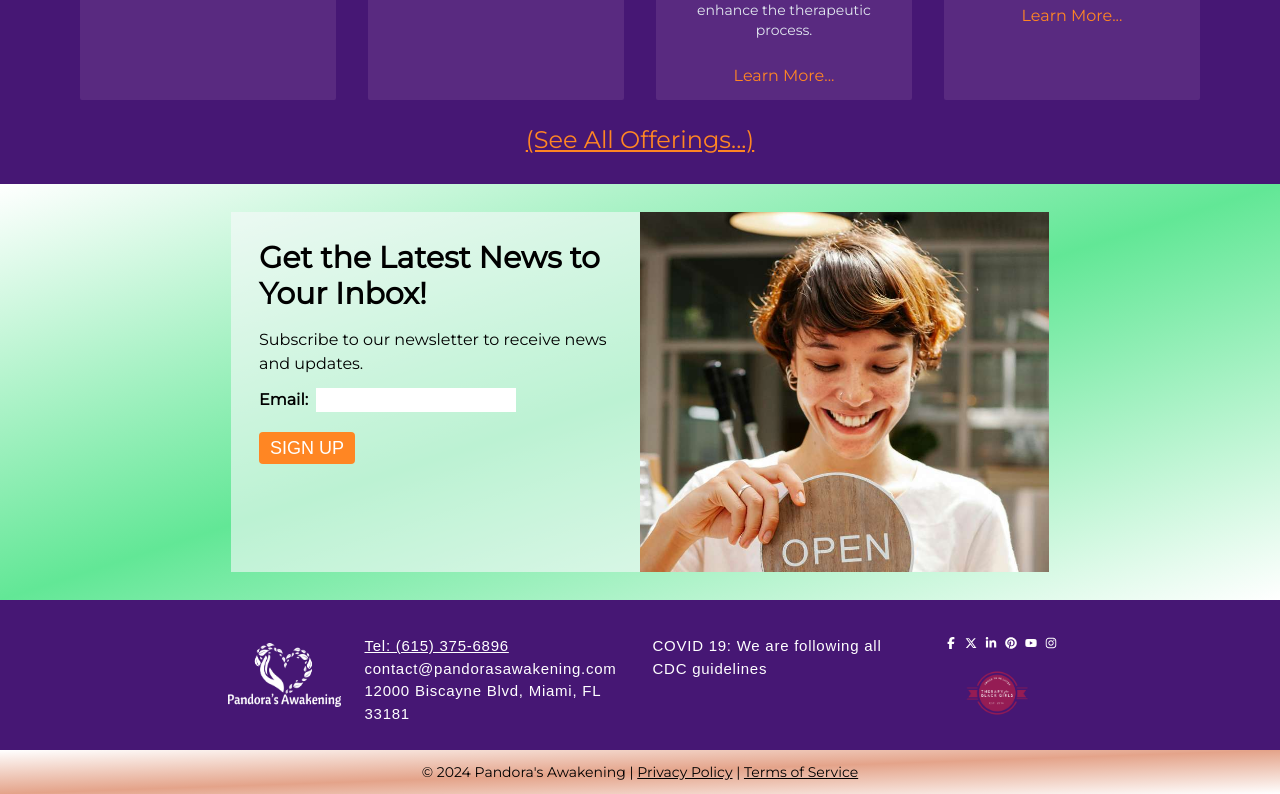
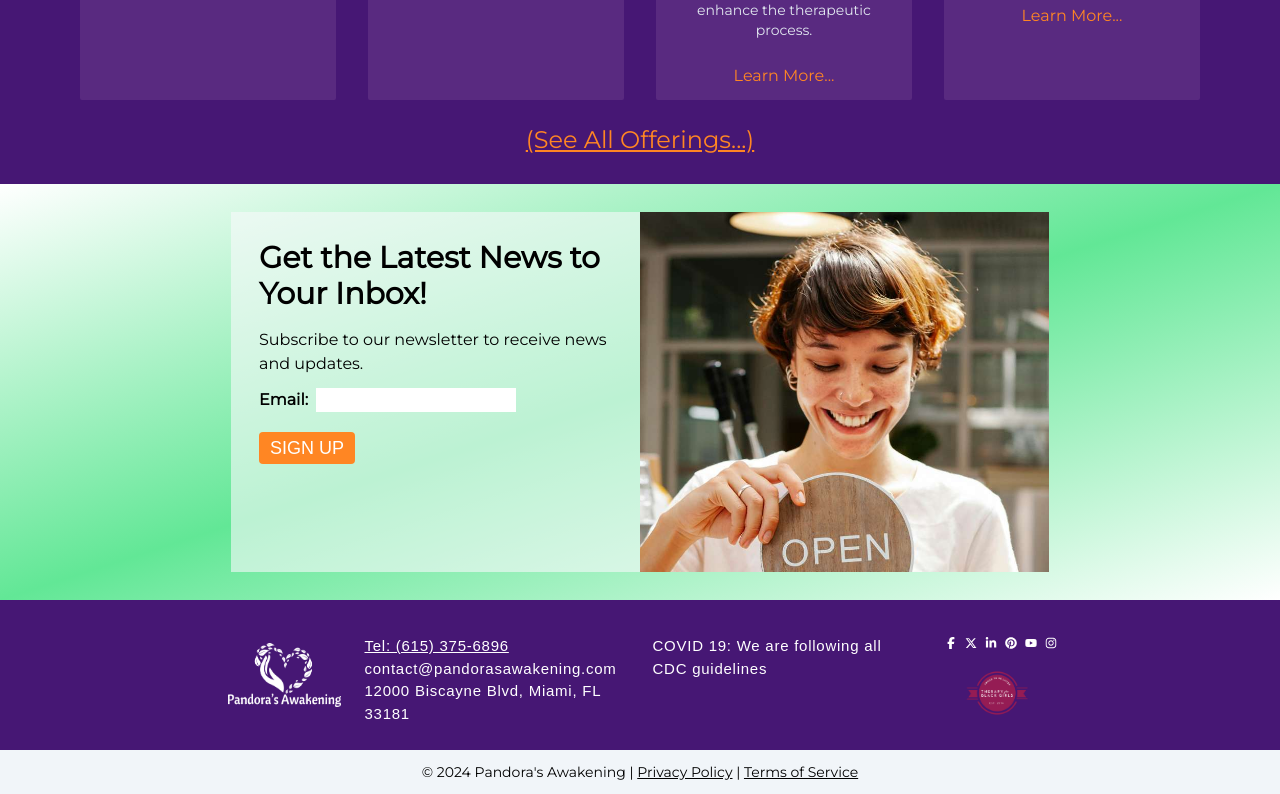
Before and after one commit to dogbeide/pandoras-awakening, a Next.js app: page / in a window 1280 px wide. Shown: the part 2379-3173 px from the top of the page. Built offline with nearby package versions, Linux system fonts and the light colour scheme; a web font is replaced by a local one.

Commit message:
change subfooter to white from pink jasper

```diff
--- a/app/components/footer/SubFooter.jsx
+++ b/app/components/footer/SubFooter.jsx
@@ -1,7 +1,7 @@
 export default function SubFooter() {
 
   return (
-    <div className="bg-gradient-to-br from-white via-pandoras-jasper-50 to-white py-3 text-center text-sm max-sm:text-xs">
+    <div className="bg-slate-100 py-3 text-center text-sm max-sm:text-xs">
       <span>© {new Date().getFullYear()} Pandora&apos;s Awakening</span>
       <span>&nbsp;|&nbsp;</span>
       <a href='/privacy-policy' className="underline hover:text-pandoras-orange">Privacy Policy</a>
```
